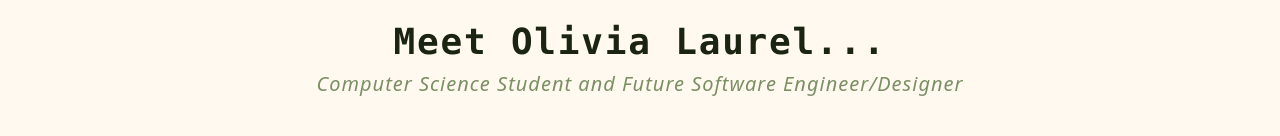
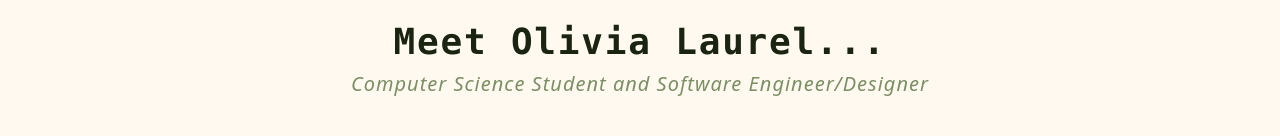
Before and after one commit to livlaurel/personalwebsite, a React (Vite) app in the folder personalweb/: page /#/ in a window 1280 px wide. Shown: the part 126-262 px from the top of the page. Built offline with nearby package versions, Linux system fonts and the light colour scheme.

Commit message:
home page info changed

```diff
--- a/personalweb/src/pages/home.tsx
+++ b/personalweb/src/pages/home.tsx
@@ -11,7 +11,7 @@ const Home = () => {
             <main className="bg-[#fff9f0] flex-grow p-7">
                 <section className="container mx-auto">
                     <h1 className="text-4xl font-bold text-[#1a2411] font-mono tracking-wider text-center">Meet Olivia Laurel...</h1>
-                    <p className="text-xl mt-2 text-[#7b8f65] font-sans italic font-stretch-semi-expanded tracking-wider text-center">Computer Science Student and Future Software Engineer/Designer</p>
+                    <p className="text-xl mt-2 text-[#7b8f65] font-sans italic font-stretch-semi-expanded tracking-wider text-center">Computer Science Student and Software Engineer/Designer</p>
                     <div className='flex justify-between items-center m-10'>
                         <a href='#/dev' className="box box-content rounded-md border-3 border-[#394a28] p-4 h-80 w-70 bg-[#9caf88] flex flex-col justify-between items-center custom-shadow hover-float">
                             <img src={dev} alt="dev" className="w-60 h-65" />
```
